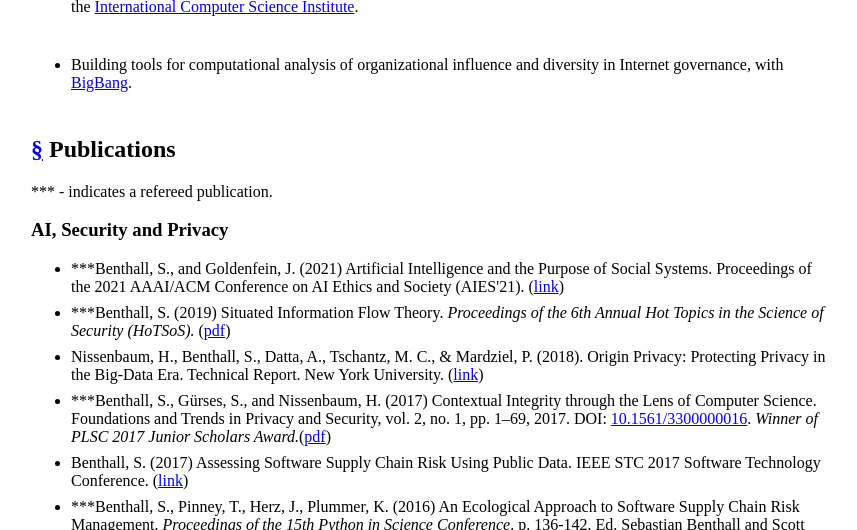
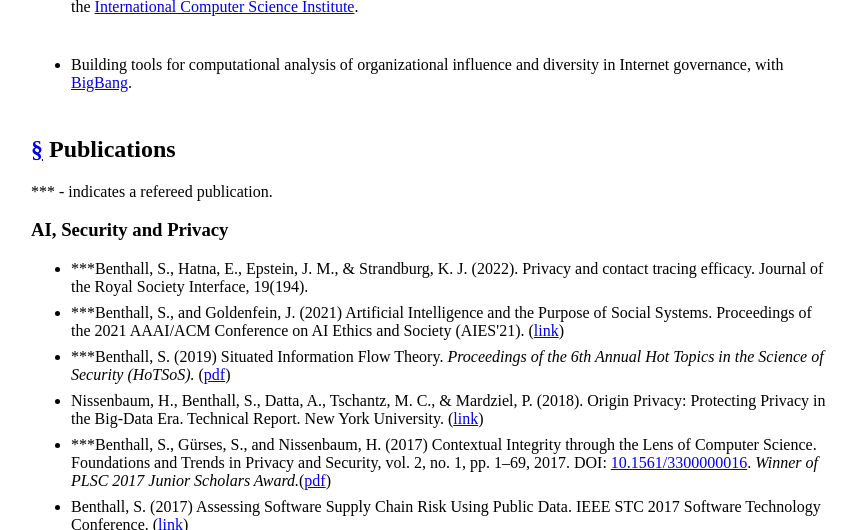
Before and after one commit to sbenthall/personal_website, a Jekyll site: the page built from index.md, in a window 1280 px wide and 900 px high, scrolled down 426 px, cut to the strip 0-530 px from the top of the window. Shown: the whole strip, without its empty margins (209-1066 px from the left). Built offline with Jekyll 4.4.1, drawn with Linux system fonts in a browser that asks for light colours.

Commit message:
adding 'privacy and contact tracing efficacy'

```diff
--- a/index.md
+++ b/index.md
@@ -25,6 +25,7 @@ Current research includes:
 <p>*** - indicates a refereed publication.</p>
 <h3>AI, Security and Privacy</h3>
 <ul>
+   <li>***Benthall, S., Hatna, E., Epstein, J. M., & Strandburg, K. J. (2022). Privacy and contact tracing efficacy. Journal of the Royal Society Interface, 19(194).</li>
    <li>***Benthall, S., and Goldenfein, J. (2021) Artificial Intelligence and the Purpose of Social Systems. Proceedings of the 2021 AAAI/ACM Conference on AI Ethics and Society (AIES'21). (<a href="http://sbenthall.net/papers/aipss.pdf">link</a>)</li>
    <li>***Benthall, S. (2019) Situated Information Flow Theory. <i>Proceedings of the 6th Annual Hot Topics in the Science of Security (HoTSoS).</i> (<a href="papers/sift.pdf">pdf</a>)</li>
    <li>Nissenbaum, H., Benthall, S., Datta, A., Tschantz, M. C., & Mardziel, P. (2018). Origin Privacy: Protecting Privacy in the Big-Data Era. Technical Report. New York University. (<a href="http://www.dtic.mil/dtic/tr/fulltext/u2/1057995.pdf">link</a>)</li>
```
